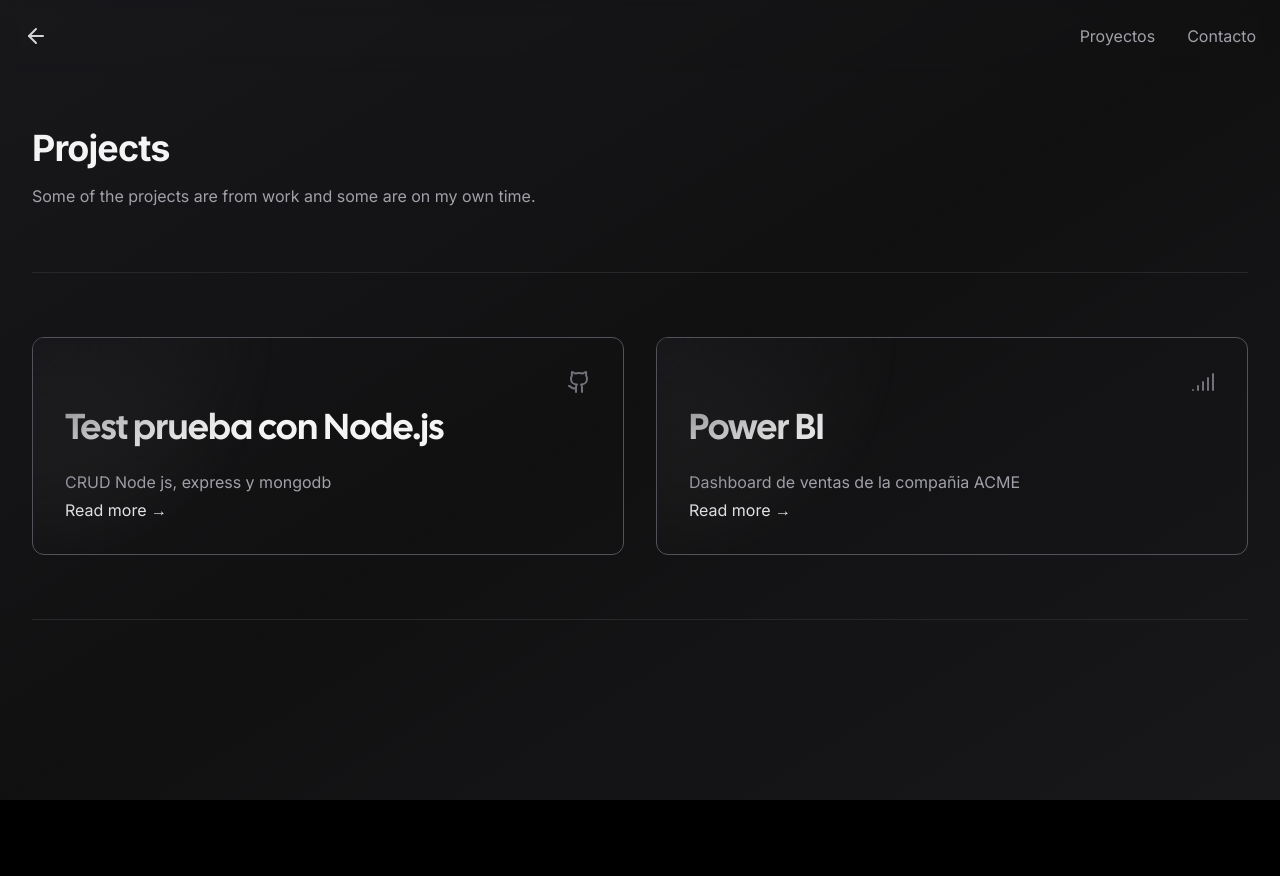
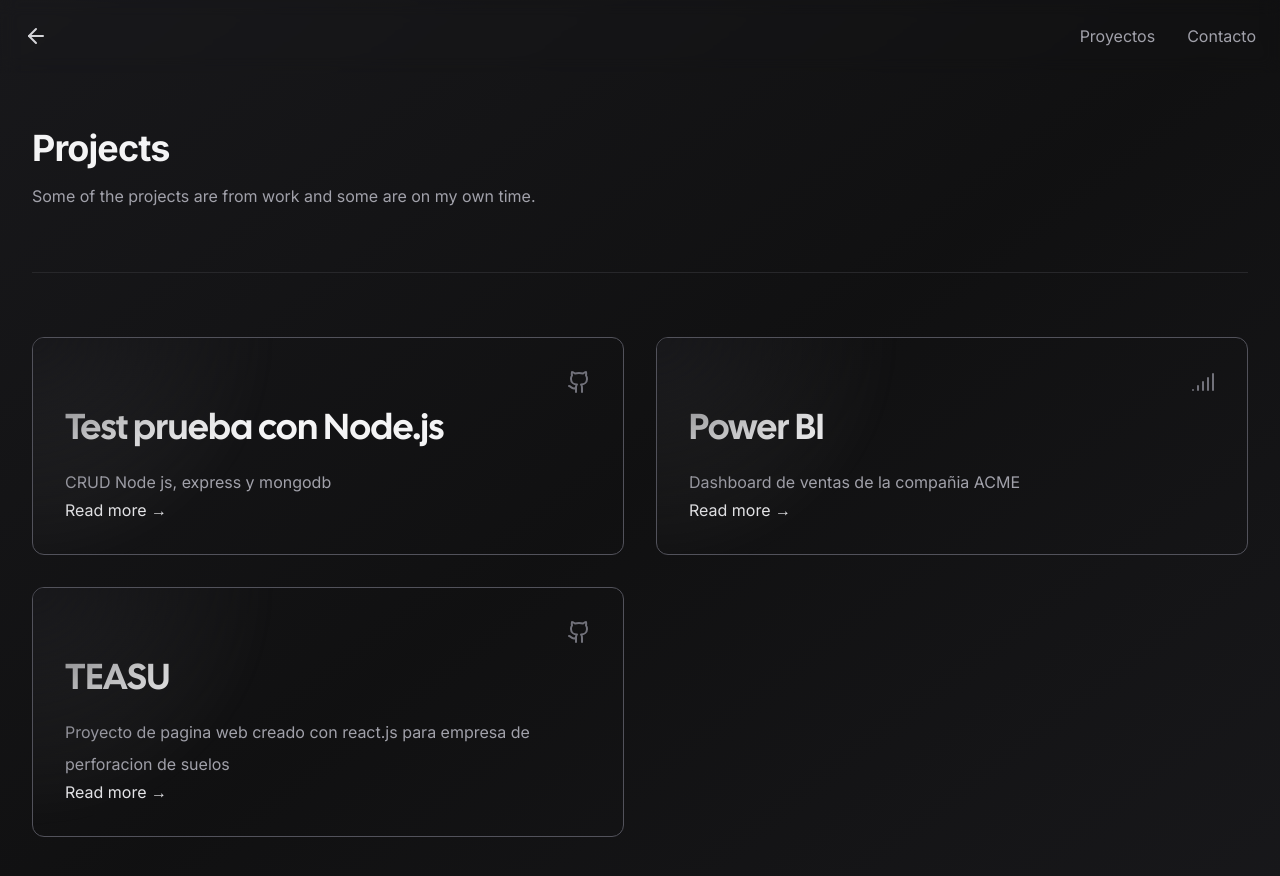
Before and after one commit to lugomez1403/nextjs-portfolio, a Next.js app: page /projects in a window 1280 px wide. Shown: the top 876 px of the page. Before the commit the page ends 800 px from the top, so only its background shows below. Built offline with nearby package versions, Linux system fonts and the light colour scheme; no server answers; what tailwindcss-debug-screens would draw is missing.

Commit message:
Agrega proyecto

```diff
--- a/app/projects/page.tsx
+++ b/app/projects/page.tsx
@@ -27,7 +27,7 @@
 
         <div className="grid grid-cols-1 gap-8 mx-auto lg:grid-cols-2 ">
             <Card>
-              <Link href={"https://github.com/lugomez1403/edgebound-test"}>
+              <Link href={"https://github.com/lugomez1403/edgebound-test"} target="_blank">
                 <article className="relative w-full h-full p-4 md:p-8">
                   <div className="flex items-center justify-between gap-2">
                     <div className="text-xs text-zinc-100">
@@ -58,7 +58,7 @@
               </Link>
             </Card>
             <Card>
-              <Link href={"https://mega.nz/file/5c520Y7I#GfP_Oyn3Dhi7Hc5odW7_y3FgkK7EgR0t0z9hGCnaJyo"}>
+              <Link href={"https://mega.nz/file/5c520Y7I#GfP_Oyn3Dhi7Hc5odW7_y3FgkK7EgR0t0z9hGCnaJyo"} target="_blank">
                 <article className="relative w-full h-full p-4 md:p-8">
                   <div className="flex items-center justify-between gap-2">
                     <div className="text-xs text-zinc-100">
@@ -88,6 +88,37 @@
                 </article>
               </Link>
             </Card>
+            <Card>
+              <Link href={"https://github.com/lugomez1403/TEASU"} target="_blank">
+                <article className="relative w-full h-full p-4 md:p-8">
+                  <div className="flex items-center justify-between gap-2">
+                    <div className="text-xs text-zinc-100">
+
+                    </div>
+                    <span className="flex items-center gap-1 text-xs text-zinc-500">
+                    <Github></Github>
+
+                    </span>
+                  </div>
+
+                  <h2
+                    id="featured-post"
+                    className="mt-4 text-3xl font-bold text-zinc-100 group-hover:text-white sm:text-4xl font-display"
+                  >
+                    TEASU
+                  </h2>
+                  <p className="mt-4 leading-8 duration-150 text-zinc-400 group-hover:text-zinc-300">
+                    Proyecto de pagina web creado con react.js para empresa de perforacion de suelos
+                  </p>
+                  <br></br>
+                  <div className="absolute bottom-4 md:bottom-8">
+                    <p className="hidden text-zinc-200 hover:text-zinc-50 lg:block">
+                      Read more <span aria-hidden="true">&rarr;</span>
+                    </p>
+                  </div>
+                </article>
+              </Link>
+            </Card>
         </div>
         <div className="hidden w-full h-px md:block bg-zinc-800" />
       </div>
```
